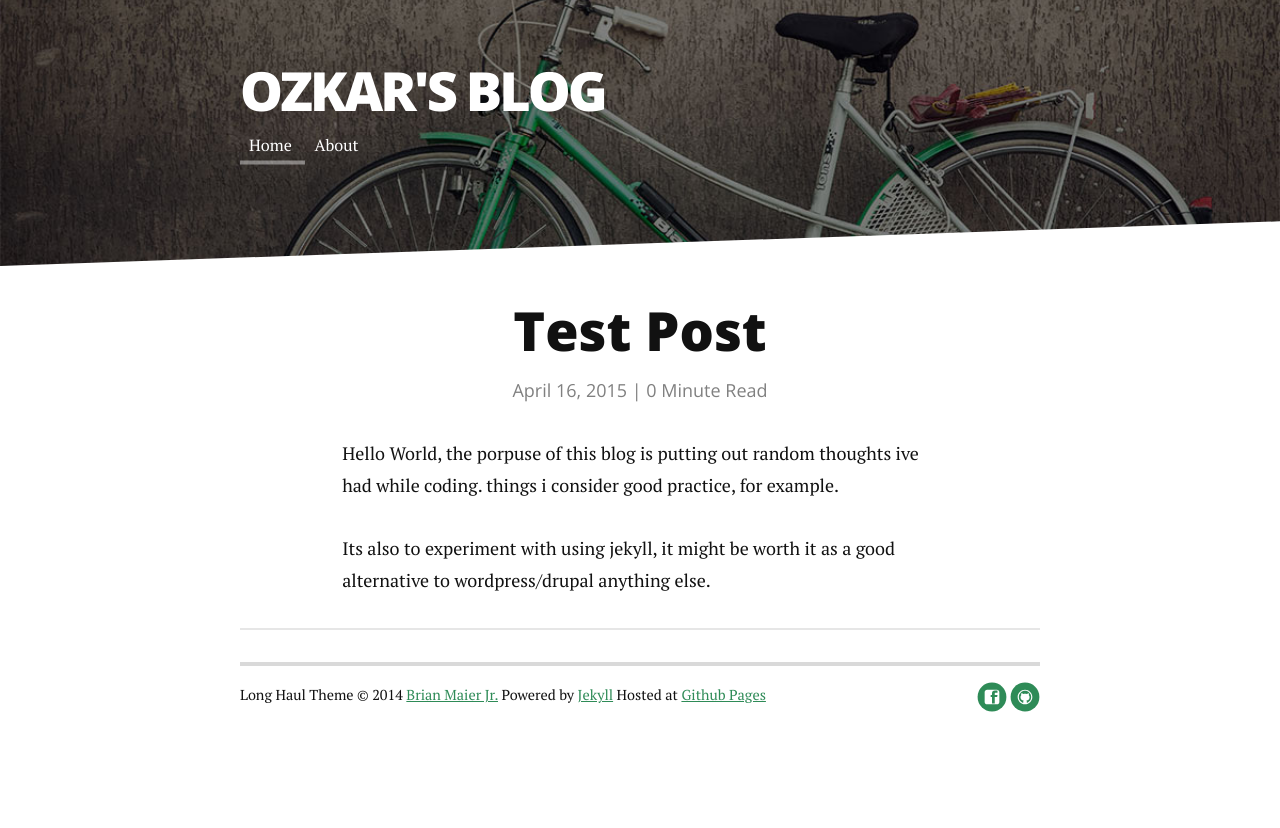
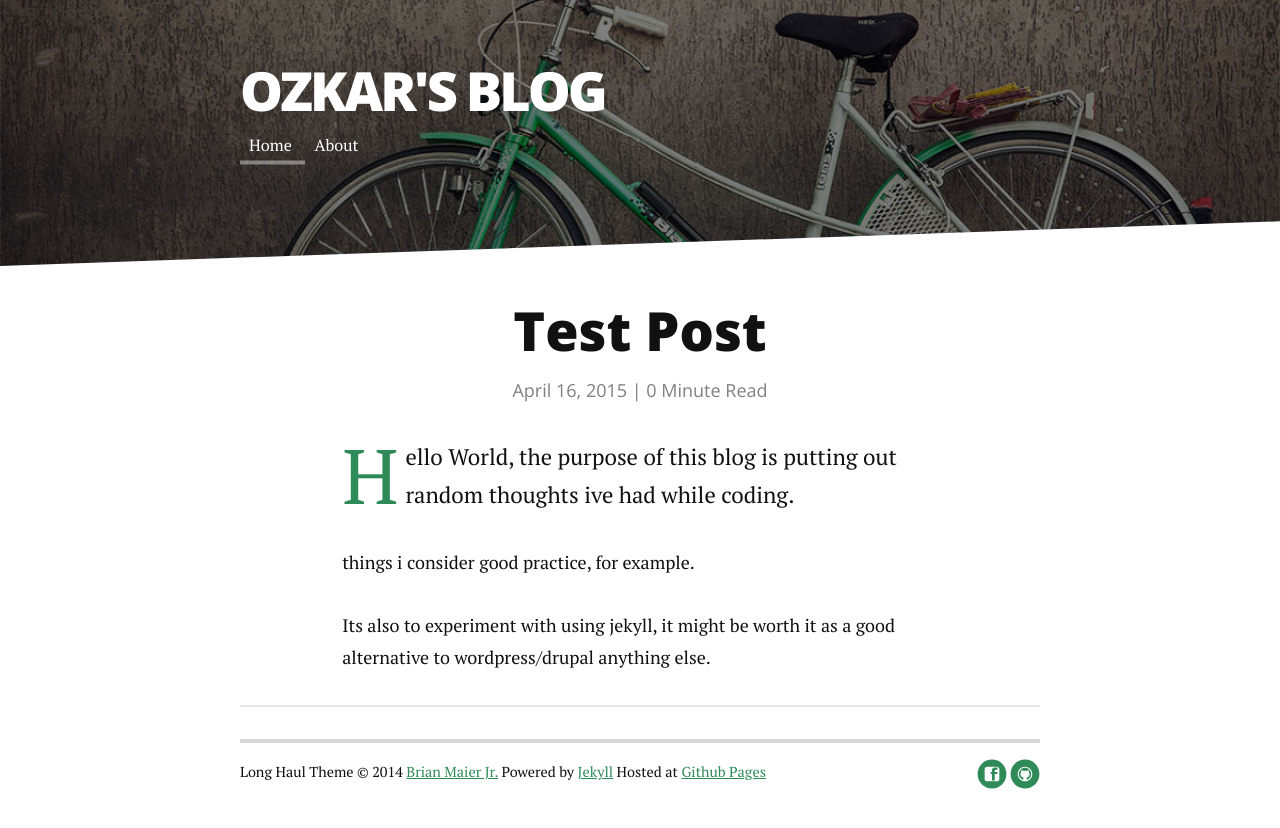
Before and after one commit to ozkar99/ozkar99.github.io, a Jekyll site: the page built from _posts/2015-04-16-hello-world.markdown, in a window 1280 px wide. Shown: the top 828 px of the page. Built offline with Jekyll 4.4.1, drawn with Linux system fonts in a browser that asks for light colours; nearby versions of some CDN libraries; Markdown is read by kramdown in place of the engine named in the settings; comment, search, counter and statistics services are not loaded.

Commit message:
Update 2015-04-16-hello-world.markdown
fixes typo, adds proper intro tag

```diff
--- a/_posts/2015-04-16-hello-world.markdown
+++ b/_posts/2015-04-16-hello-world.markdown
@@ -4,7 +4,7 @@ title:  "Test Post"
 comments: true
 date:   2015-04-16
 ---
-Hello World, the porpuse of this blog is putting out random thoughts ive had while coding.
+<p class="intro"><span class="dropcap">H</span>ello World, the purpose of this blog is putting out random thoughts ive had while coding.</p>
 things i consider good practice, for example.
 
 Its also to experiment with using jekyll, it might be worth it as a good alternative to wordpress/drupal anything else.
```
